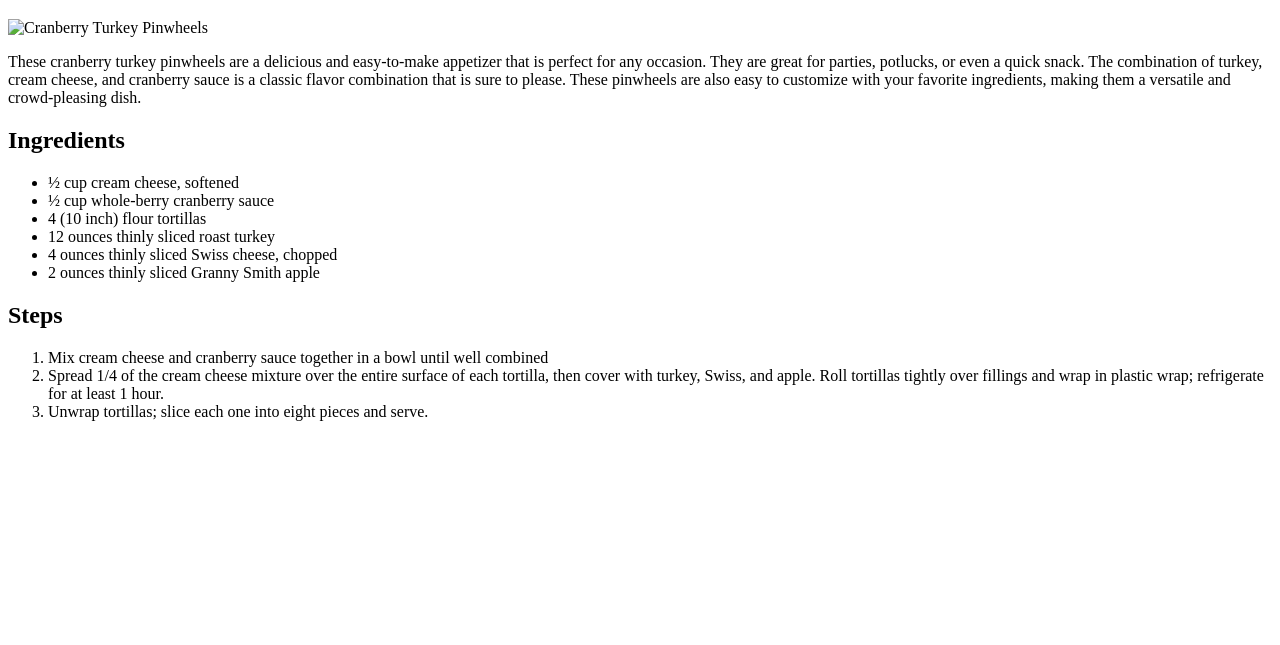
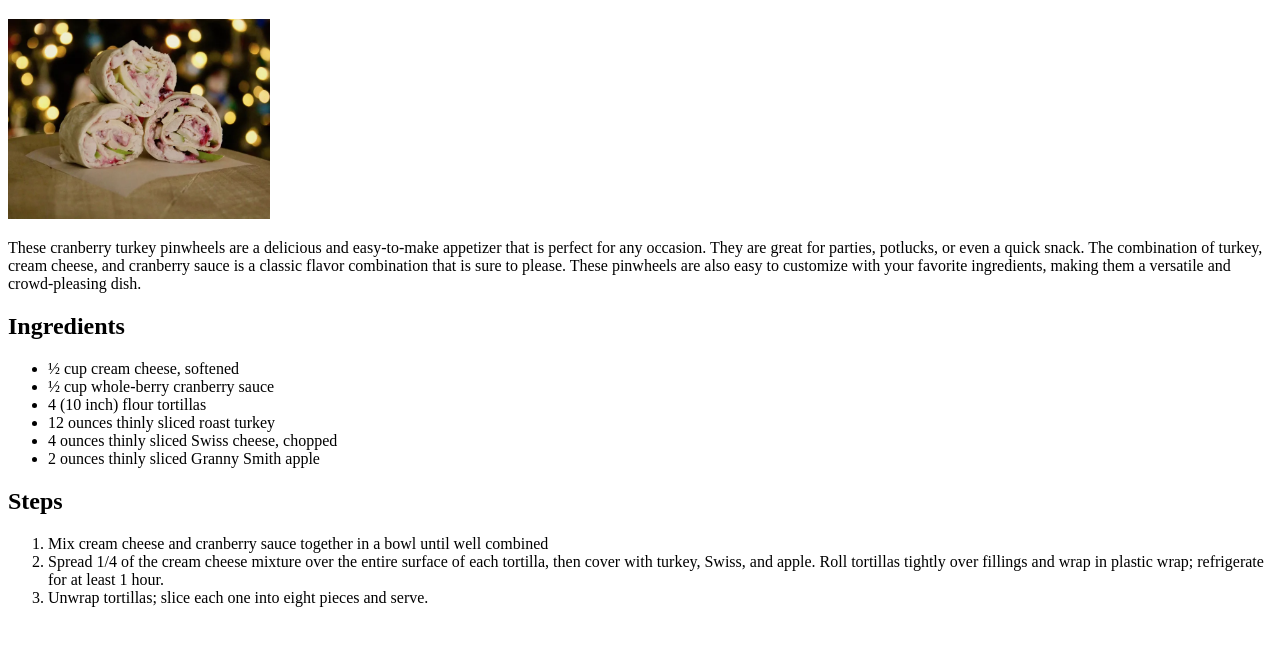
Before and after one commit to Kassi29/odin-recipes, a plain HTML site: page recipes/turkey.html in a window 1280 px wide. Shown: the part 61-706 px from the top of the page. Drawn offline with Linux system fonts and the light colour scheme; the site is published under a folder, as on GitHub Pages, so addresses that start at the root find nothing.

Commit message:
Fixed links, everythin it's Okey nooow :3

```diff
--- a/recipes/turkey.html
+++ b/recipes/turkey.html
@@ -9,7 +9,7 @@
     <h1>Cranberry Turkey Pinwheels</h1>
 
     <img
-      src="/images/turkey.jpg"
+      src="../images/turkey.jpg"
       alt="Cranberry Turkey Pinwheels"
       style="height: 200px"
     />
```
Also changed, not shown: recipes/lasagna.html (+1 -1 lines).
